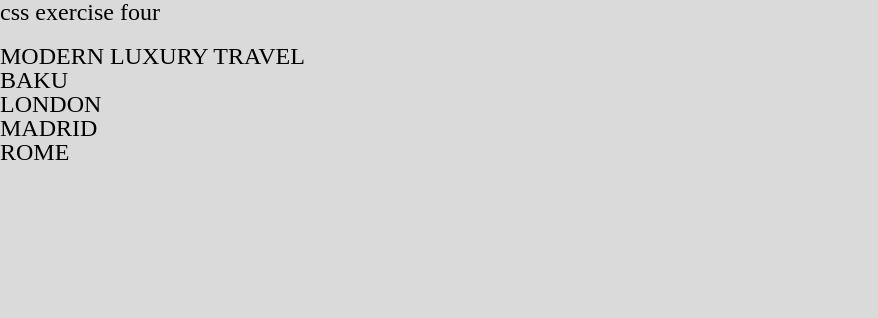
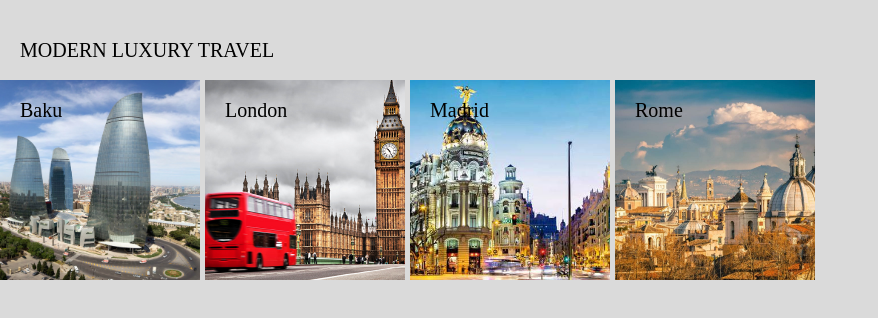
Before and after one commit to sonialiou/11-css-media-queries, a plain HTML site: page index.html in a window 1280 px wide. Shown: the whole page, without its empty margins (0-878 px from the left). Drawn offline with Linux system fonts and the light colour scheme.

Commit message:
Add work in progress checkpoint

```diff
--- a/css/style.css
+++ b/css/style.css
@@ -4,20 +4,65 @@
 
 body {
   background-color: #dadada;
-  font-size: 24px;
+  font-size: 20px;
+}
+h1 {
+  margin-top:20px;
+  margin-left: 20px;
 }
 .container {
   margin: 20px auto;
   width 90%;
 }
 
-h1 {
+#header {
   text-transform: uppercase;
-}
-div {
-  text-transform: Capitalize;
+  margin: 0 auto;
+  padding:20px;
+  padding-top: 20px;
 }
 
-{
-  background-image: url(/images/baku.jpg)
+
+@media screen and (min-width:575px) {
+  div {
+    width:200px;
+    height:200px;
+    display: inline-block;
+  }
 }
+
+@media screen and (min-width: 991px) {
+  div {
+    width: 200px;
+    height: 200px;
+    display: inline-block;
+  }
+}
+
+.preview#baku{
+  background-image: url("/images/baku.jpg");
+  background-repeat: no-repeat;
+  background-position: center;
+  background-size: cover;
+}
+
+.preview#london{
+  background-image: url("/images/london.png");
+  background-repeat: no-repeat;
+  background-position: center;
+  background-size: cover;
+}
+
+.preview#madrid{
+  background-image: url("/images/madrid.jpg");
+  background-repeat: no-repeat;
+  background-position: center;
+  background-size: cover;
+}
+
+.preview#rome{
+  background-image: url("/images/rome.jpg");
+  background-repeat: no-repeat;
+  background-position: center;
+  background-size: cover;
+}
--- a/index.html
+++ b/index.html
@@ -2,24 +2,24 @@
 <html>
   <head>
     <meta charset="utf-8">
-    <meta name="viewport" content="width=device-width, initial-scale=1"
+    <meta name="viewport" content="width=device-width, initial-scale=1">
     <title>css exercise four</title>
     <link rel="stylesheet" href="css/reset.css">
     <link rel="stylesheet" href="css/style.css">
   </head>
   <body>
     <section class="container">
-      <h1>Modern luxury <span class="emphasis">travel</span></h1>
-      <div class="preview-baku">
+      <h1 id="header">Modern luxury <span class="emphasis">travel</span></h1>
+      <div id="baku" class="preview">
         <h1>Baku</h1>
       </div>
-      <div class="preview-london">
+      <div id="london" class="preview">
         <h1>London</h1>
       </div>
-      <div class="preview-madrid">
+      <div id="madrid" class="preview">
         <h1>Madrid</h1>
       </div>
-      <div class="preview-rome">
+      <div id="rome" class="preview">
         <h1>Rome</h1>
       </div>
     </section>
```
